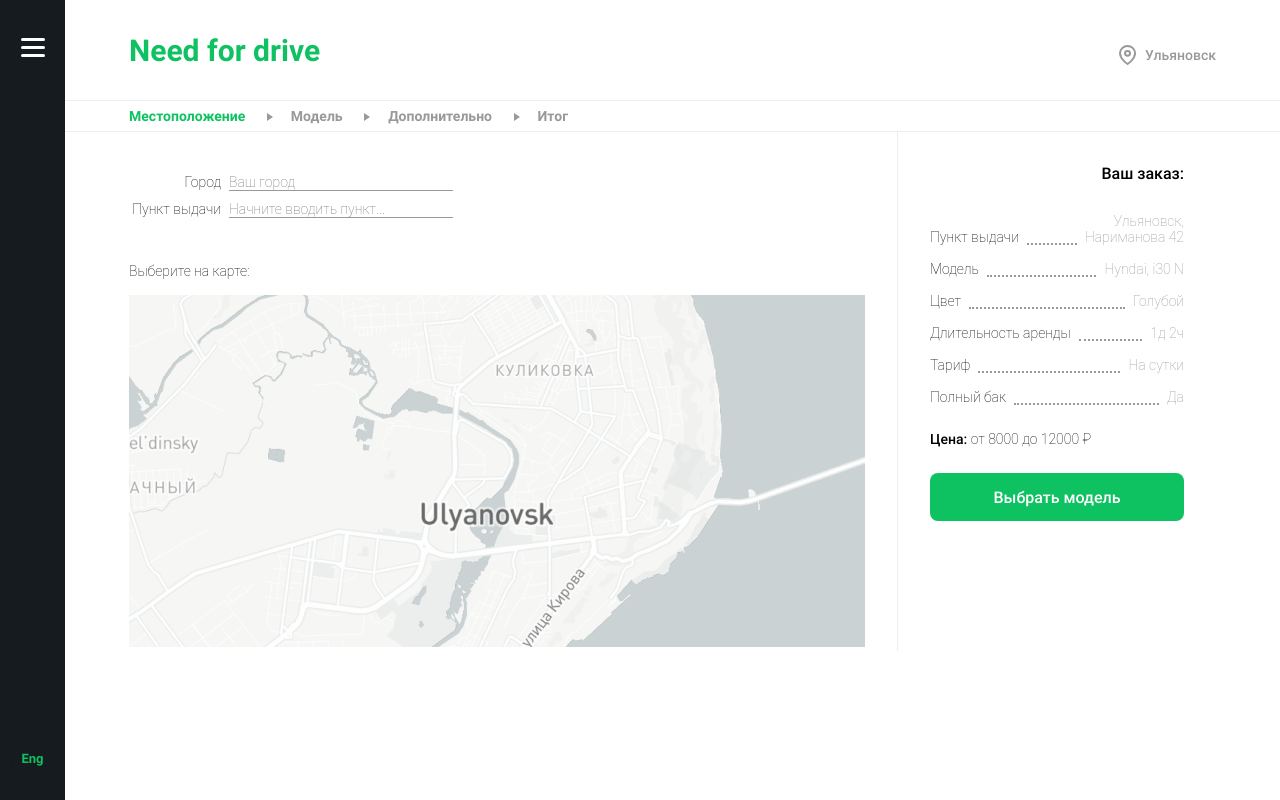
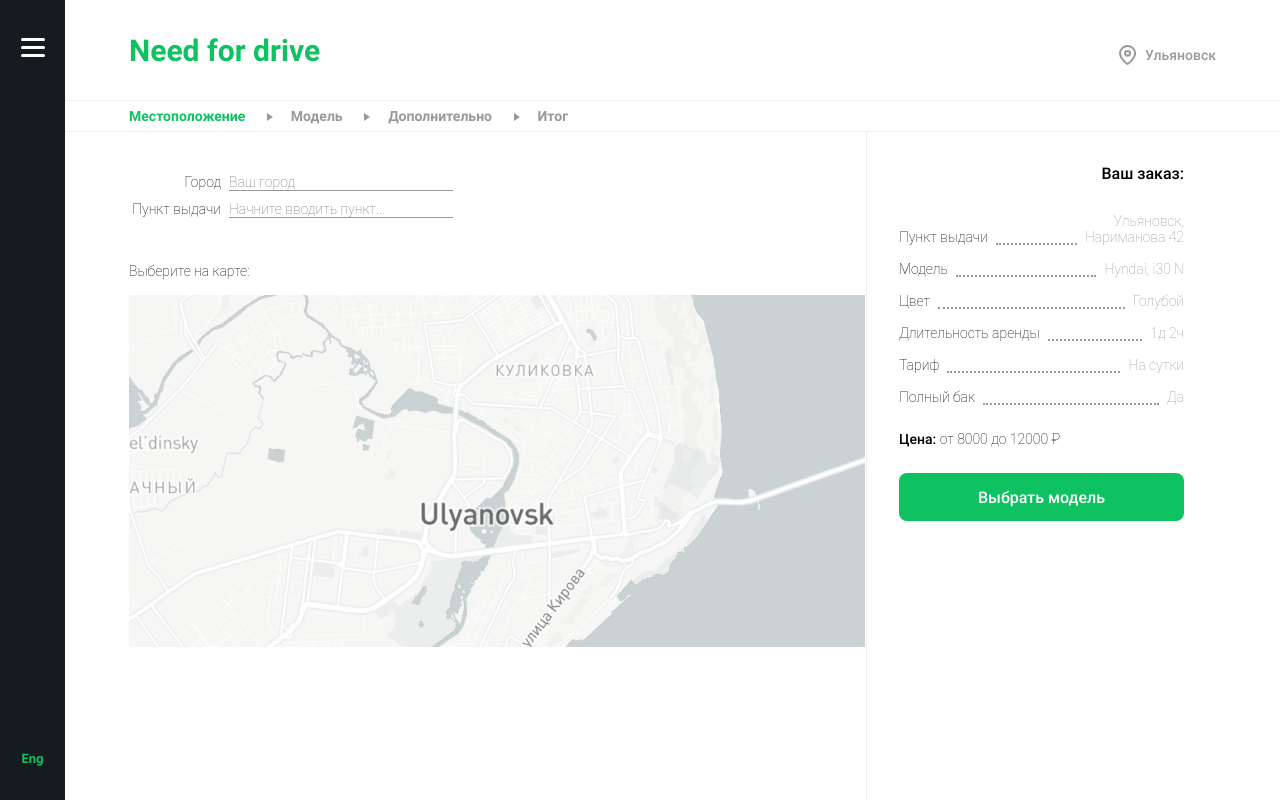
Before and after one commit to chackydude/Need-For-Drive, a Vue app in the folder need-for-drive/: page /order in a window 1280 px wide. Built offline with nearby package versions, Linux system fonts and the light colour scheme; a web font is replaced by a local one; what vue-easy-slider would draw is missing.

Commit message:
fixes of tab positioning

```diff
--- a/need-for-drive/src/components/UsersOrder.vue
+++ b/need-for-drive/src/components/UsersOrder.vue
@@ -51,7 +51,7 @@ export default {
 @import "public/css/variables";
 .users-order {
   padding: 32px;
-  max-width: 319px;
+  max-width: 350px;
   width: 100%;
   display: flex;
   flex-direction: column;
@@ -88,6 +88,7 @@ export default {
   background-color: $main-accent-color;
   font-size: 16px;
   cursor: pointer;
+  align-self: center;
   @include buttonStylesByColor($main-accent-color);
 }
 
--- a/need-for-drive/src/views/Order.vue
+++ b/need-for-drive/src/views/Order.vue
@@ -2,7 +2,7 @@
   <div class="order-page">
     <SideBar class="order-page__sidebar" />
     <div class="order-page__content">
-      <Header />
+      <Header class="order-page__header"/>
 
       <div class="order-page__tabs tabs">
         <div
@@ -111,6 +111,8 @@ $padding: 64px;
 
 .order-page__content {
   flex-grow: 1;
+  display: flex;
+  flex-direction: column;
 }
 
 .link {
@@ -150,4 +152,8 @@ $padding: 64px;
 .is-active a {
   color: $main-accent-color;
 }
+
+.tabs-content {
+  flex: 1;
+}
 </style>
```
